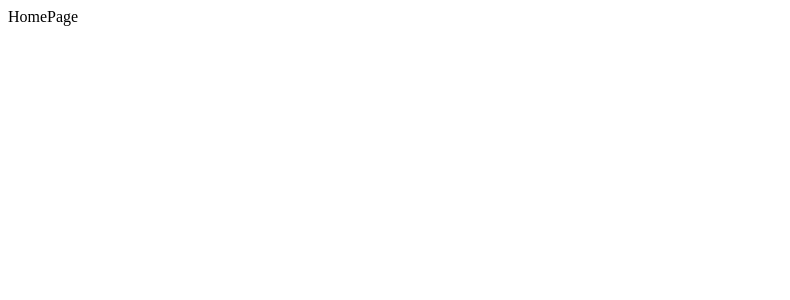
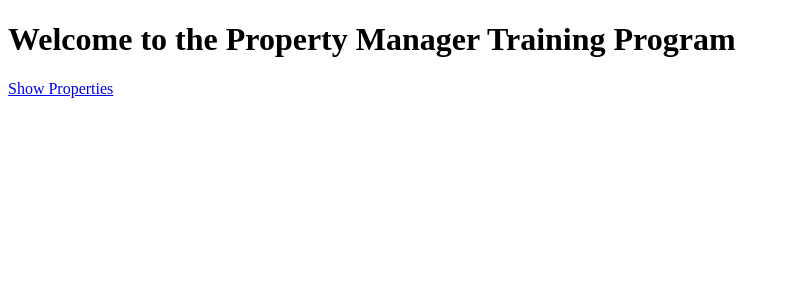
Before and after one commit to NickArch94/property-manager, a Next.js app: page / in a window 1280 px wide. Shown: the top 300 px of the page, without its empty margins (0-790 px from the left). Built offline with nearby package versions, Linux system fonts and the light colour scheme.

Commit message:
More additional directories and jsx files to test routing.

```diff
--- a/app/page.jsx
+++ b/app/page.jsx
@@ -1,8 +1,12 @@
 import React from 'react'
+import Link from 'next/link'
 
 const HomePage = () => {
   return (
-    <div>HomePage</div>
+    <div>
+      <h1 className="text-3xl">Welcome to the Property Manager Training Program</h1>
+      <Link href="/properties" className="text-blue-500 hover:underline">Show Properties</Link>
+    </div>
   )
 };
 
--- /dev/null
+++ b/app/properties/[id]/page.jsx
@@ -0,0 +1,11 @@
+import React from 'react'
+
+const PropertyPage = () => {
+  return (
+    <div>
+      PropertyPage
+    </div>
+  )
+}
+
+export default PropertyPage
--- /dev/null
+++ b/app/properties/add/page.jsx
@@ -0,0 +1,11 @@
+import React from 'react'
+
+const PropertyAddPage = () => {
+  return (
+    <div>
+      PropertyAddPage
+    </div>
+  )
+}
+
+export default PropertyAddPage
--- /dev/null
+++ b/app/properties/page.jsx
@@ -0,0 +1,13 @@
+import React from 'react'
+import Link from 'next/link'
+
+const PropertiesPage = () => {
+  return (
+    <div>
+      <h1 className="text-3xl">Properties</h1>
+      <Link href="/" className="text-blue-500 hover:underline">Go Home! Haven't You Seen Enough?</Link>
+    </div>
+  )
+}
+
+export default PropertiesPage
```
